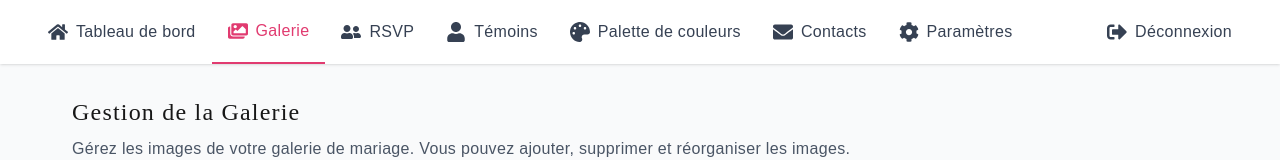
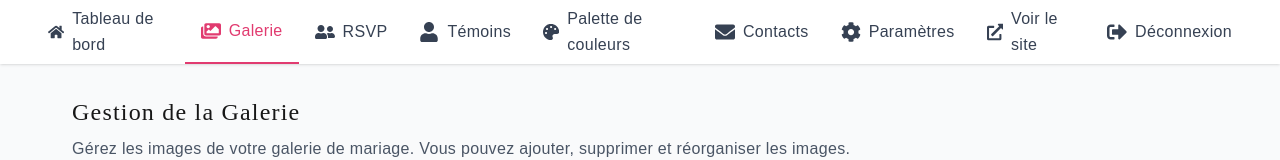
Before and after one commit to Slipaclous/margauxetgauthier, a Next.js app: page /admin/gallery in a window 1280 px wide. Shown: the top 160 px of the page. Built offline with nearby package versions, Linux system fonts and the light colour scheme; no server answers; the database is empty.

Commit message:
adjustments for prod

```diff
--- a/src/components/AdminNavigation.tsx
+++ b/src/components/AdminNavigation.tsx
@@ -2,7 +2,7 @@
 
 import Link from 'next/link';
 import { usePathname } from 'next/navigation';
-import { FaImages, FaUserFriends, FaCog, FaSignOutAlt, FaHome, FaPalette, FaEnvelope, FaUser } from 'react-icons/fa';
+import { FaImages, FaUserFriends, FaCog, FaSignOutAlt, FaHome, FaPalette, FaEnvelope, FaUser, FaExternalLinkAlt } from 'react-icons/fa';
 import { useRouter } from 'next/navigation';
 
 export default function AdminNavigation() {
@@ -98,6 +98,15 @@ export default function AdminNavigation() {
             </Link>
           </div>
           <div className="flex items-center">
+            <a
+              href="/"
+              target="_blank"
+              rel="noopener noreferrer"
+              className="flex items-center px-4 text-gray-700 hover:text-[#E13B70] transition-colors"
+            >
+              <FaExternalLinkAlt className="w-5 h-5 mr-2" />
+              <span className="font-light">Voir le site</span>
+            </a>
             <button
               onClick={handleLogout}
               className="flex items-center px-4 text-gray-700 hover:text-[#E13B70] transition-colors"
```
